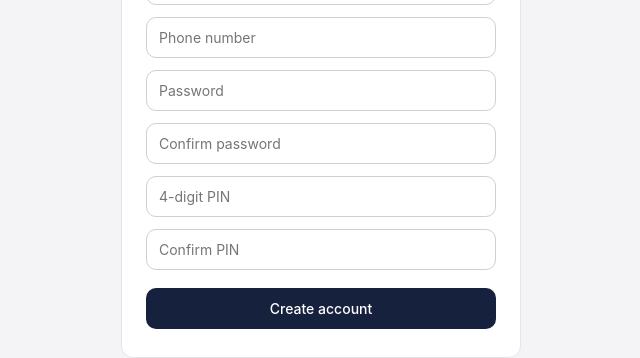
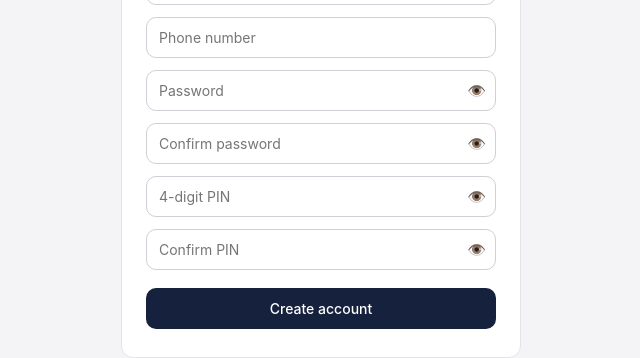
Before and after one commit to Houzsaad/vtu-mobile-platform, a React (Vite) app in the folder frontend/: page / in a window 1280 px wide. Shown: the part 339-697 px from the top of the page, without its empty margins (319-959 px from the left). Built offline with nearby package versions, Linux system fonts and the light colour scheme.

Commit message:
Add eye icon on password and PIN fields for review before submitting

```diff
--- /dev/null
+++ b/frontend/src/components/PasswordInput.jsx
@@ -0,0 +1,26 @@
+import { useState } from 'react';
+
+export default function PasswordInput({ name, placeholder, value, onChange, maxLength }) {
+  const [visible, setVisible] = useState(false);
+
+  return (
+    <div className="password-field">
+      <input
+        name={name}
+        type={visible ? 'text' : 'password'}
+        placeholder={placeholder}
+        value={value}
+        onChange={onChange}
+        maxLength={maxLength}
+      />
+      <button
+        type="button"
+        className="password-toggle"
+        onClick={() => setVisible(!visible)}
+        aria-label={visible ? 'Hide password' : 'Show password'}
+      >
+        {visible ? '🙈' : '👁️'}
+      </button>
+    </div>
+  );
+}
--- a/frontend/src/components/Register.css
+++ b/frontend/src/components/Register.css
@@ -79,3 +79,25 @@
   color: var(--danger);
   margin: 0;
 }
+
+.password-field {
+  position: relative;
+}
+
+.password-field input {
+  width: 100%;
+  padding-right: 38px;
+}
+
+.password-toggle {
+  position: absolute;
+  right: 10px;
+  top: 50%;
+  transform: translateY(-50%);
+  background: none;
+  border: none;
+  cursor: pointer;
+  font-size: 15px;
+  padding: 0;
+  line-height: 1;
+}
--- a/frontend/src/components/Register.jsx
+++ b/frontend/src/components/Register.jsx
@@ -1,7 +1,7 @@
 import { useState } from 'react';
 import { apiPost } from '../api';
 import './Register.css';
-
+import PasswordInput from './PasswordInput';
 
 export default function Register() {
   const [formData, setFormData] = useState({
@@ -48,10 +48,10 @@ export default function Register() {
           <input name="username" placeholder="Username" onChange={handleChange} />
           <input name="email" placeholder="Email" onChange={handleChange} />
           <input name="phone_number" placeholder="Phone number" value={formData.phone_number} onChange={handlePhoneChange} inputMode="numeric" />
-          <input name="password" type="password" placeholder="Password" onChange={handleChange} />
-          <input name="confirm_password" type="password" placeholder="Confirm password" onChange={handleChange} />
-          <input name="pin" type="password" maxLength={4} placeholder="4-digit PIN" onChange={handleChange} />
-          <input name="confirm_pin" type="password" maxLength={4} placeholder="Confirm PIN" onChange={handleChange} />
+          <PasswordInput name="password" placeholder="Password" value={formData.password} onChange={handleChange} />
+          <PasswordInput name="confirm_password" placeholder="Confirm password" value={formData.confirm_password} onChange={handleChange} />
+          <PasswordInput name="pin" placeholder="4-digit PIN" value={formData.pin} onChange={handleChange} maxLength={4} />
+          <PasswordInput name="confirm_pin" placeholder="Confirm PIN" value={formData.confirm_pin} onChange={handleChange} maxLength={4} />
           <button type="submit" className="register-submit" disabled={loading}>
             {loading ? 'Registering...' : 'Create account'}
           </button>
```
